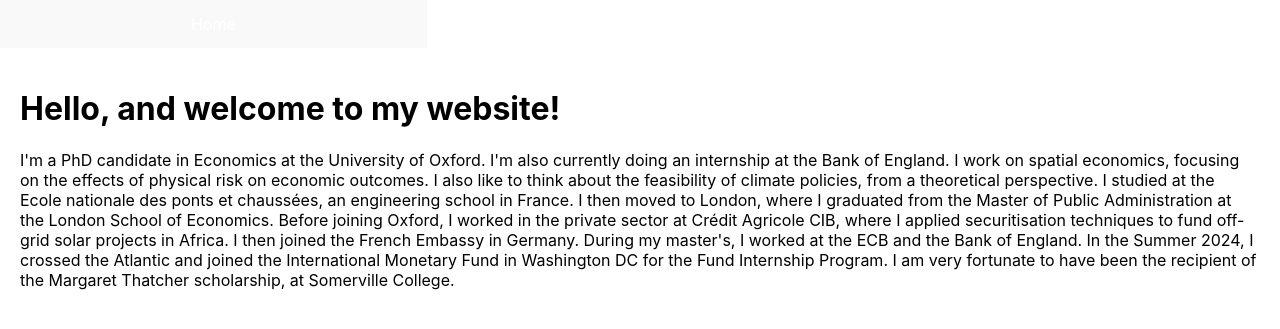
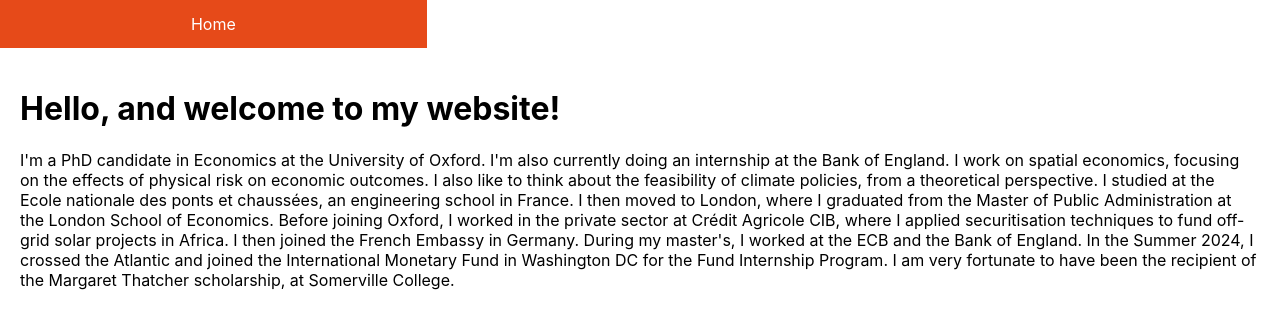
Before and after one commit to JulietteCx/juliettecx.github.io, a Jekyll site: the page built from _pages/index.html, in a window 1280 px wide. Shown: the top 329 px of the page. Built offline with Jekyll 4.4.1, drawn with Linux system fonts in a browser that asks for light colours.

Commit message:
Update style.css

```diff
--- a/assets/style.css
+++ b/assets/style.css
@@ -32,7 +32,7 @@
 }
 
 .top-panel li a:hover {
-  background-color: #f9f9f9;
+  background-color: #e64a19;
 }
 
 /* Main content area styles */
```
